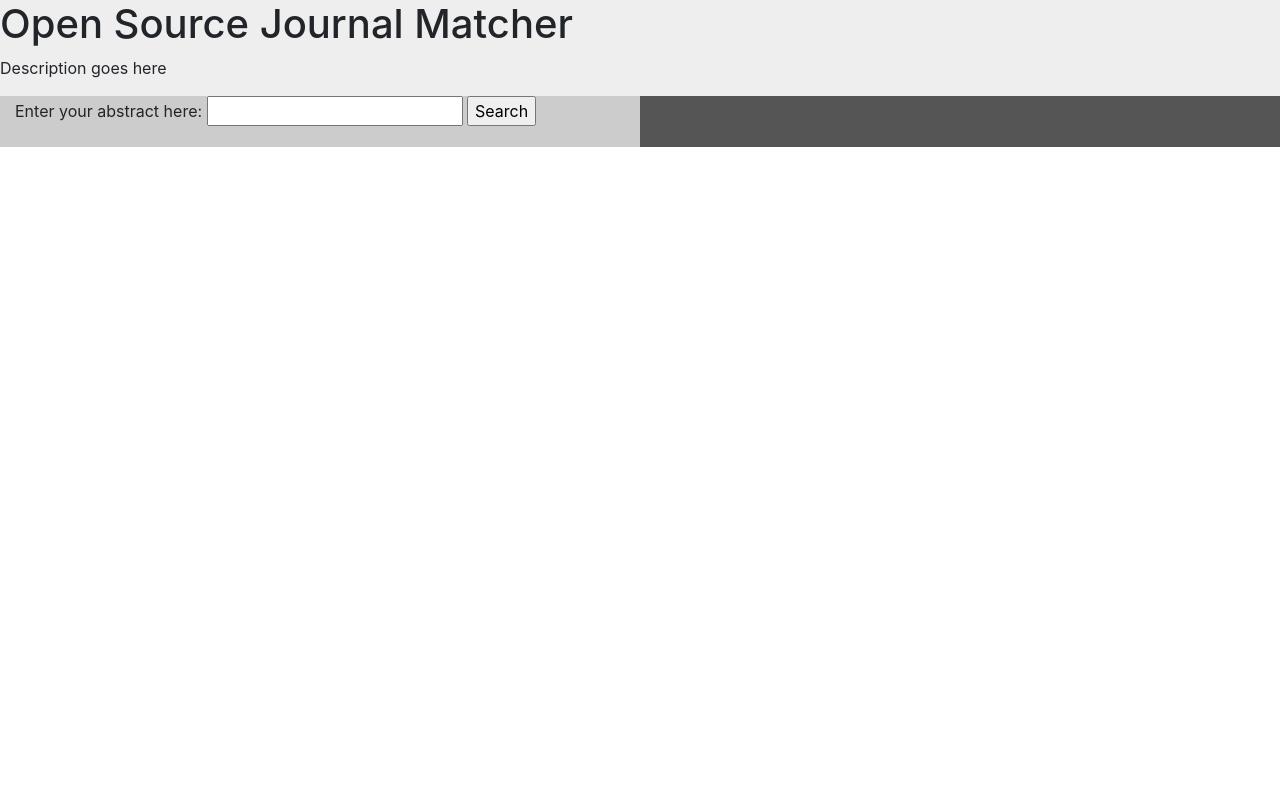
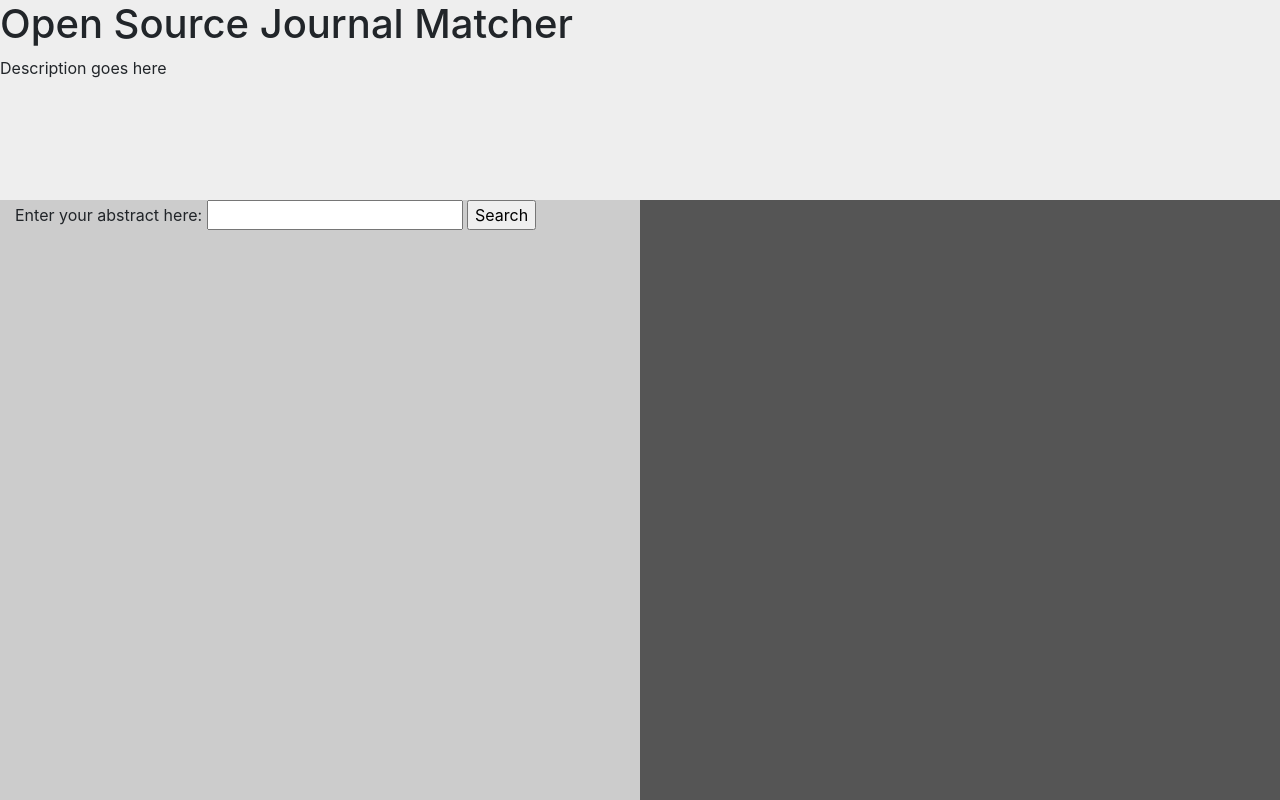
Before and after one commit to MarkEEaton/open-journal-matcher, a Flask app: page / in a window 1280 px wide. Run offline with Flask 2, Linux system fonts and the light colour scheme; some libraries are stand-ins or nearby versions.

Commit message:
better display by using fractions

```diff
--- a/static/default.css
+++ b/static/default.css
@@ -1,6 +1,8 @@
 .wrapper {
+		height: 100vh;
 		display: grid;
 		grid-auto-columns: 1fr;
+		grid-template-rows: 1fr 3fr;
 }
 
 
@@ -20,7 +22,6 @@ ul {
 			background-color: #ccc;
 			grid-row: 2 / 3;
 			grid-column: 1 / 2;
-			max-width: unset;
 	}
 
 
@@ -28,7 +29,6 @@ ul {
 			background-color: #555;
 			grid-row: 2 / 3;
 			grid-column: 2 / 3;
-			max-width: unset;
 	}
 }
 
```
